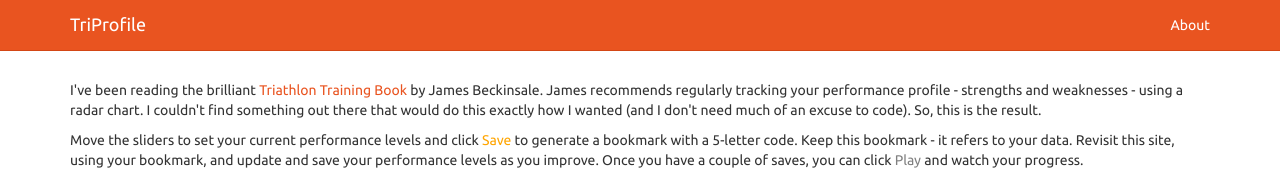
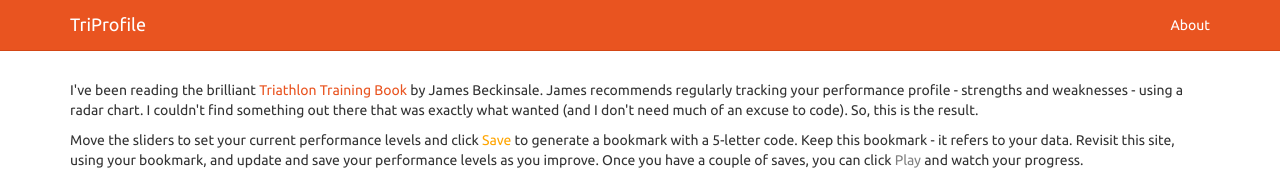
Before and after one commit to control-z/triathlon-profile, a plain HTML site: page about.html in a window 1280 px wide. Shown: the top 170 px of the page. Drawn offline with Linux system fonts and the light colour scheme.

Commit message:
update about text

```diff
--- a/about.html
+++ b/about.html
@@ -38,7 +38,7 @@
           <p>
             I've been reading the brilliant <a href="https://www.amazon.co.uk/d/Books/Triathlon-Training-Book-DK/0241229774/" target="_blank">Triathlon Training Book</a> by James Beckinsale.
             James recommends regularly tracking your performance profile - strengths and weaknesses - using a radar chart. I couldn't find something out there that
-            would do this exactly how I wanted (and I don't need much of an excuse to code). So, this is the result.
+            was exactly what wanted (and I don't need much of an excuse to code). So, this is the result.
           </p>
 
           <p>
```
